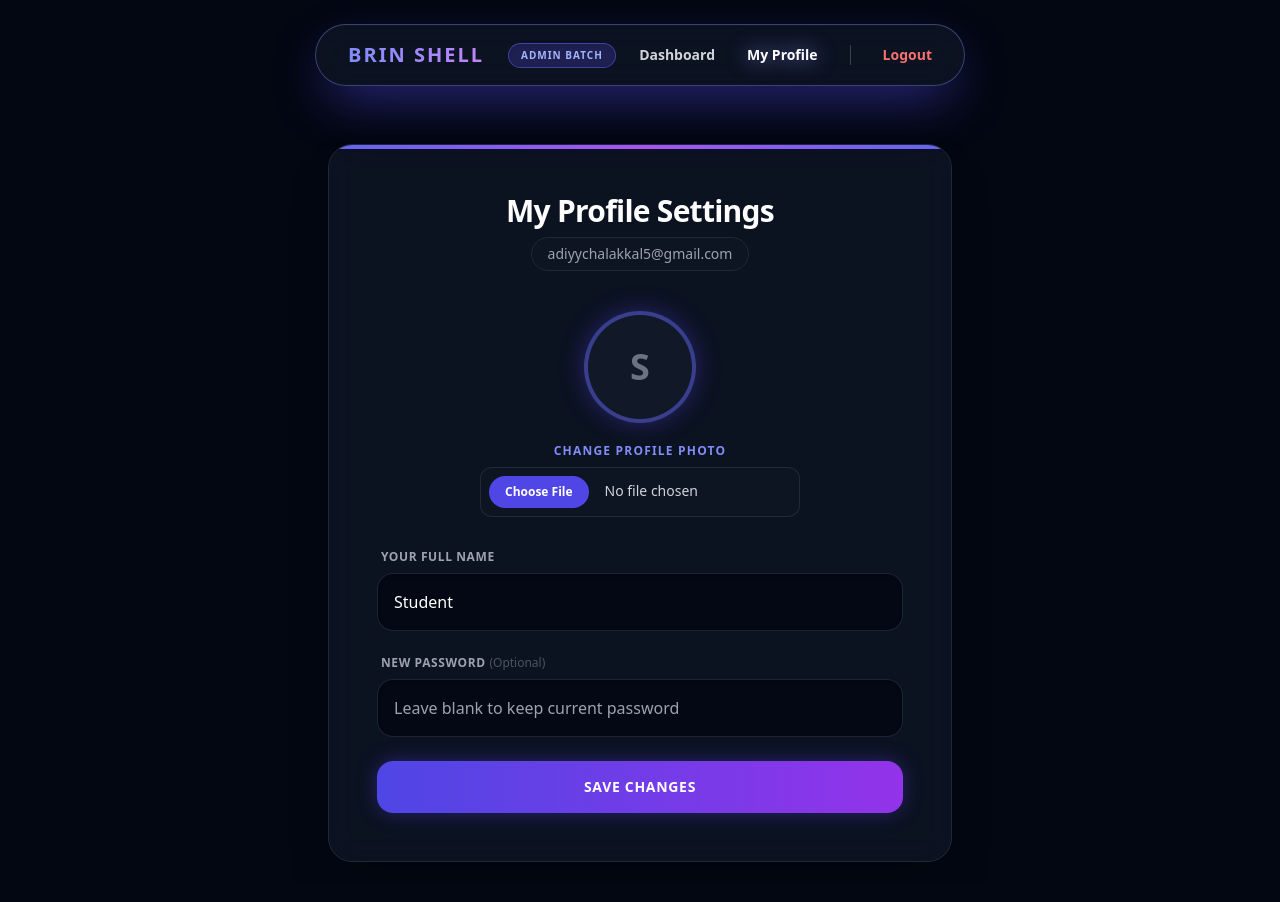
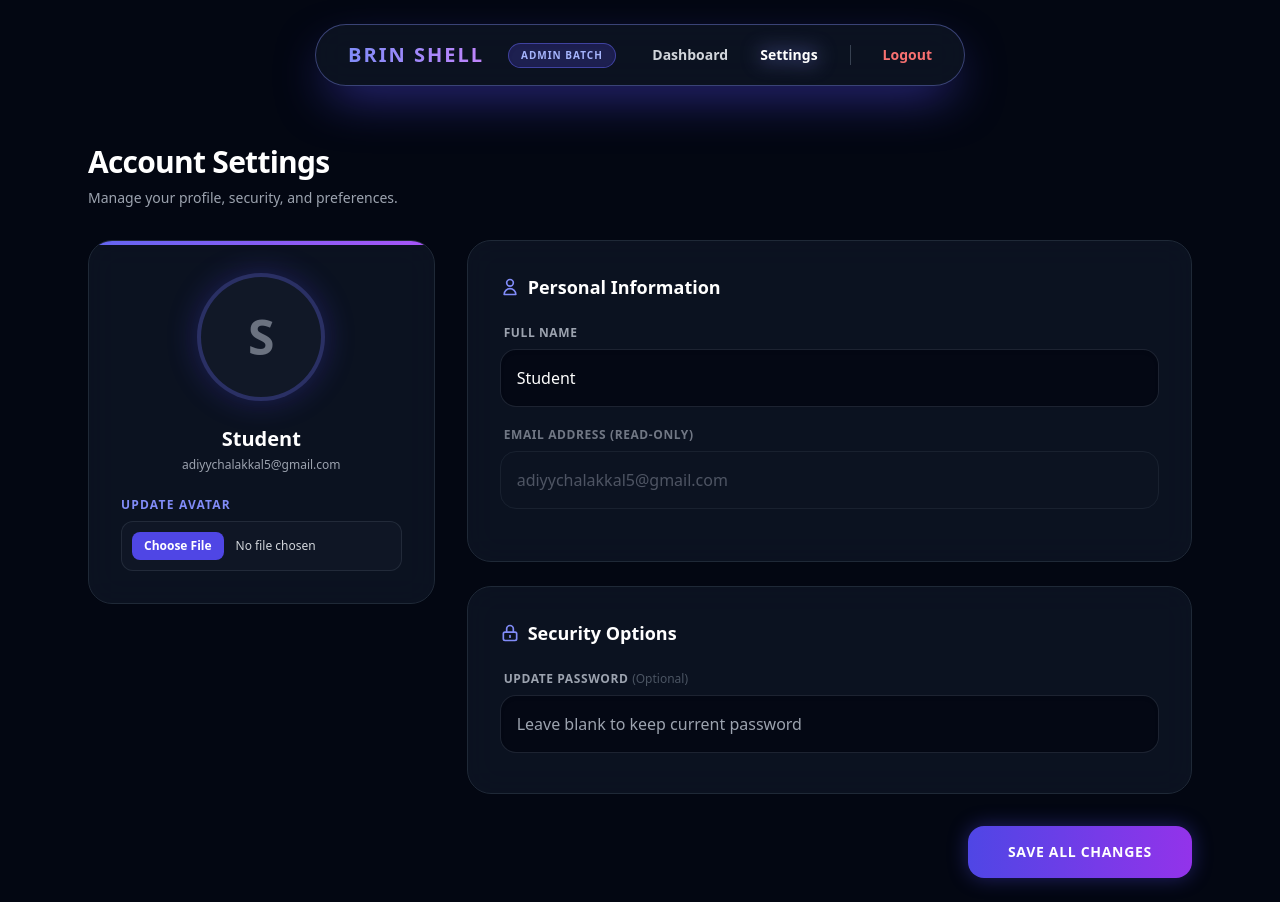
Before and after one commit to Adiyymac/brainshelli, a Flask app: template api/templates/profile.html in a window 1280 px wide. Before the commit the page ends 862 px from the top, so only its background shows below. Run offline with Flask 3, Linux system fonts and the light colour scheme; the template is opened without the code that fills it: values that come from a table or form of the project are taken from there, others are empty; data comes from the database, SQL or seed files in the repository; some libraries are stand-ins or nearby versions.

Commit message:
Change profile page title to 'Settings'

```diff
--- a/api/templates/profile.html
+++ b/api/templates/profile.html
@@ -3,25 +3,22 @@
 <head>
     <meta charset="UTF-8">
     <meta name="viewport" content="width=device-width, initial-scale=1.0">
-    <title>My Profile - BRIN SHELL</title>
+    <title>Settings - BRIN SHELL</title>
     <script src="https://cdn.tailwindcss.com"></script>
     <style>
         .glass-panel { background: rgba(17, 24, 39, 0.7); backdrop-filter: blur(16px); border: 1px solid rgba(255, 255, 255, 0.1); }
         .nav-icon:active { transform: scale(0.9); }
-
-        /* Floating Nav Animation */
         .dynamic-nav { animation: slideDown 0.6s cubic-bezier(0.16, 1, 0.3, 1); }
         @keyframes slideDown { from { transform: translate(-50%, -100%); opacity: 0; } to { transform: translate(-50%, 0); opacity: 1; } }
-
-        /* Preloader Animations */
-        .spin-reverse { animation: spin-reverse 1.5s linear infinite; }
-        @keyframes spin-reverse { from { transform: rotate(360deg); } to { transform: rotate(0deg); } }
-        .preloader-fade-out { opacity: 0; visibility: hidden; transition: opacity 0.8s ease-out, visibility 0.8s ease-out; }
+        .custom-scrollbar::-webkit-scrollbar { width: 4px; }
+        ::-webkit-scrollbar { width: 6px; }
+        ::-webkit-scrollbar-track { background: #111827; }
+        ::-webkit-scrollbar-thumb { background: #4f46e5; border-radius: 10px; }
     </style>
 </head>
 <body class="bg-gray-950 text-white font-sans min-h-screen flex flex-col pb-24 md:pb-0">
 
-    <!-- PRELOADER (Loading Screen) -->
+    <!-- Preloader Included -->
     {% include 'preloader.html' %}
 
     <!-- DESKTOP: Floating Dynamic Island Top Bar -->
@@ -35,7 +32,7 @@
 
         <div class="flex items-center gap-8">
             <a href="/dashboard" class="text-sm font-bold text-gray-300 hover:text-white hover:drop-shadow-[0_0_10px_rgba(129,140,248,0.9)] transition-all">Dashboard</a>
-            <a href="/profile" class="text-sm font-bold text-white drop-shadow-[0_0_10px_rgba(129,140,248,0.9)] transition-all">My Profile</a>
+            <a href="/profile" class="text-sm font-bold text-white drop-shadow-[0_0_10px_rgba(129,140,248,0.9)] transition-all">Settings</a>
             <div class="w-px h-5 bg-gray-700"></div>
             <a href="/logout" class="text-sm font-bold text-red-400 hover:text-red-300 hover:drop-shadow-[0_0_10px_rgba(248,113,113,0.9)] transition-all">Logout</a>
         </div>
@@ -44,55 +41,94 @@
     <!-- MOBILE: Simple Top Header -->
     <div class="md:hidden flex justify-between items-center p-5 w-full bg-gray-950/80 backdrop-blur-md fixed top-0 z-40 border-b border-gray-800/50">
         <h1 class="text-xl font-extrabold bg-clip-text text-transparent bg-gradient-to-r from-indigo-400 to-purple-500">BRIN SHELL</h1>
-        <span class="bg-indigo-600/20 text-indigo-400 px-3 py-1 rounded-full text-[10px] font-bold border border-indigo-500/30 uppercase">PROFILE</span>
+        <span class="bg-indigo-600/20 text-indigo-400 px-3 py-1 rounded-full text-[10px] font-bold border border-indigo-500/30 uppercase">SETTINGS</span>
     </div>
 
-    <!-- Main Content Area -->
-    <div class="flex-grow max-w-2xl mx-auto w-full p-4 sm:p-6 pt-24 md:pt-36 relative z-10">
-        <div class="glass-panel p-8 sm:p-12 rounded-3xl border border-gray-800 shadow-2xl relative overflow-hidden">
-            <!-- Decorative Top Gradient Line -->
-            <div class="absolute top-0 left-0 w-full h-1 bg-gradient-to-r from-indigo-500 via-purple-500 to-indigo-500"></div>
+    <!-- Main Content Area (Settings Layout) -->
+    <div class="flex-grow max-w-6xl mx-auto w-full p-4 sm:p-6 pt-24 md:pt-36 relative z-10">
 
-            <div class="text-center mb-10">
-                <h2 class="text-3xl font-extrabold tracking-tight text-white mb-2">My Profile Settings</h2>
-                <p class="text-sm text-gray-400 bg-gray-900/50 inline-block px-4 py-1.5 rounded-full border border-gray-800">{{ user.email }}</p>
-            </div>
+        <div class="mb-8">
+            <h2 class="text-3xl font-extrabold tracking-tight text-white">Account Settings</h2>
+            <p class="text-gray-400 text-sm mt-2">Manage your profile, security, and preferences.</p>
+        </div>
 
-            <form method="POST" enctype="multipart/form-data" class="space-y-6 relative z-10">
+        <!-- Form wrapping the grid layout -->
+        <form method="POST" enctype="multipart/form-data" class="grid grid-cols-1 lg:grid-cols-3 gap-8">
 
-                <!-- Photo Upload Section -->
-                <div class="flex flex-col items-center justify-center mb-8">
-                    <div class="relative w-28 h-28 rounded-full overflow-hidden border-4 border-indigo-500/50 shadow-[0_0_25px_rgba(79,70,229,0.4)] bg-gray-900 mb-5 group">
+            <!-- Left Column: Profile Summary & Photo Upload -->
+            <div class="lg:col-span-1">
+                <div class="glass-panel p-8 rounded-3xl border border-gray-800 text-center flex flex-col items-center relative overflow-hidden">
+                    <div class="absolute top-0 left-0 w-full h-1 bg-gradient-to-r from-indigo-500 to-purple-500"></div>
+
+                    <!-- Profile Image -->
+                    <div class="relative w-32 h-32 rounded-full overflow-hidden border-4 border-indigo-500/30 shadow-[0_0_30px_rgba(79,70,229,0.3)] bg-gray-900 mb-6 group">
                         {% if user.profile_photo %}
                             <img src="{{ user.profile_photo }}" alt="Profile" class="w-full h-full object-cover">
                         {% else %}
-                            <div class="w-full h-full flex items-center justify-center text-4xl text-gray-500 font-bold uppercase">
+                            <div class="w-full h-full flex items-center justify-center text-5xl text-gray-500 font-bold uppercase">
                                 {{ user.profile_name[0] if user.profile_name else user.email[0] }}
                             </div>
                         {% endif %}
+                        <!-- Hover Overlay for Photo -->
+                        <div class="absolute inset-0 bg-black/60 flex items-center justify-center opacity-0 group-hover:opacity-100 transition-opacity">
+                            <svg class="w-8 h-8 text-white" fill="none" stroke="currentColor" viewBox="0 0 24 24"><path stroke-linecap="round" stroke-linejoin="round" stroke-width="2" d="M3 9a2 2 0 012-2h.93a2 2 0 001.664-.89l.812-1.22A2 2 0 0110.07 4h3.86a2 2 0 011.664.89l.812 1.22A2 2 0 0018.07 7H19a2 2 0 012 2v9a2 2 0 01-2 2H5a2 2 0 01-2-2V9z"></path><path stroke-linecap="round" stroke-linejoin="round" stroke-width="2" d="M15 13a3 3 0 11-6 0 3 3 0 016 0z"></path></svg>
+                        </div>
                     </div>
-                    <label class="block text-indigo-400 text-xs font-bold mb-2 uppercase tracking-[0.1em]">Change Profile Photo</label>
-                    <input type="file" name="profile_photo" accept="image/*" class="w-full max-w-xs p-2 rounded-xl bg-gray-900/50 border border-gray-700/50 text-gray-300 text-sm file:mr-4 file:py-2 file:px-4 file:rounded-full file:border-0 file:text-xs file:font-bold file:bg-indigo-600 file:text-white hover:file:bg-indigo-500 transition cursor-pointer">
+
+                    <h3 class="text-xl font-bold text-white mb-1">{{ user.profile_name or 'Student' }}</h3>
+                    <p class="text-xs text-gray-400 mb-6">{{ user.email }}</p>
+
+                    <!-- File Input -->
+                    <div class="w-full">
+                        <label class="block text-left text-indigo-400 text-xs font-bold mb-2 uppercase tracking-[0.1em]">Update Avatar</label>
+                        <input type="file" name="profile_photo" accept="image/*" class="w-full p-2.5 rounded-xl bg-gray-900/80 border border-gray-700/50 text-gray-300 text-xs file:mr-3 file:py-1.5 file:px-3 file:rounded-lg file:border-0 file:text-xs file:font-bold file:bg-indigo-600 file:text-white hover:file:bg-indigo-500 transition cursor-pointer custom-scrollbar">
+                    </div>
+                </div>
+            </div>
+
+            <!-- Right Column: Settings Fields -->
+            <div class="lg:col-span-2 space-y-6">
+
+                <!-- Personal Info Section -->
+                <div class="glass-panel p-8 rounded-3xl border border-gray-800">
+                    <h4 class="text-lg font-bold text-white mb-6 flex items-center gap-2">
+                        <svg class="w-5 h-5 text-indigo-400" fill="none" stroke="currentColor" viewBox="0 0 24 24"><path stroke-linecap="round" stroke-linejoin="round" stroke-width="2" d="M16 7a4 4 0 11-8 0 4 4 0 018 0zM12 14a7 7 0 00-7 7h14a7 7 0 00-7-7z"></path></svg>
+                        Personal Information
+                    </h4>
+
+                    <div class="mb-5">
+                        <label class="block text-gray-400 text-xs font-semibold mb-2 uppercase tracking-wider pl-1">Full Name</label>
+                        <input type="text" name="profile_name" value="{{ user.profile_name }}" placeholder="Enter your full name" class="w-full p-4 rounded-2xl bg-gray-950/80 border border-gray-700/50 text-white focus:outline-none focus:border-indigo-500 focus:ring-1 focus:ring-indigo-500 transition shadow-inner">
+                    </div>
+
+                    <div class="mb-5 opacity-70">
+                        <label class="block text-gray-400 text-xs font-semibold mb-2 uppercase tracking-wider pl-1">Email Address (Read-only)</label>
+                        <input type="email" value="{{ user.email }}" readonly class="w-full p-4 rounded-2xl bg-gray-900/50 border border-gray-800 text-gray-500 cursor-not-allowed">
+                    </div>
                 </div>
 
-                <!-- Name Input -->
-                <div class="mb-5">
-                    <label class="block text-gray-400 text-xs font-semibold mb-2 uppercase tracking-wider pl-1">Your Full Name</label>
-                    <input type="text" name="profile_name" value="{{ user.profile_name }}" class="w-full p-4 rounded-2xl bg-gray-950/80 border border-gray-700/50 text-white focus:outline-none focus:border-indigo-500 focus:ring-1 focus:ring-indigo-500 transition shadow-inner">
-                </div>
+                <!-- Security Section -->
+                <div class="glass-panel p-8 rounded-3xl border border-gray-800">
+                    <h4 class="text-lg font-bold text-white mb-6 flex items-center gap-2">
+                        <svg class="w-5 h-5 text-indigo-400" fill="none" stroke="currentColor" viewBox="0 0 24 24"><path stroke-linecap="round" stroke-linejoin="round" stroke-width="2" d="M12 15v2m-6 4h12a2 2 0 002-2v-6a2 2 0 00-2-2H6a2 2 0 00-2 2v6a2 2 0 002 2zm10-10V7a4 4 0 00-8 0v4h8z"></path></svg>
+                        Security Options
+                    </h4>
 
-                <!-- Password Input -->
-                <div class="mb-8">
-                    <label class="block text-gray-400 text-xs font-semibold mb-2 uppercase tracking-wider pl-1">New Password <span class="text-gray-600 font-normal normal-case tracking-normal">(Optional)</span></label>
-                    <input type="password" name="password" placeholder="Leave blank to keep current password" class="w-full p-4 rounded-2xl bg-gray-950/80 border border-gray-700/50 text-white focus:outline-none focus:border-indigo-500 focus:ring-1 focus:ring-indigo-500 transition shadow-inner">
+                    <div class="mb-2">
+                        <label class="block text-gray-400 text-xs font-semibold mb-2 uppercase tracking-wider pl-1">Update Password <span class="text-gray-600 font-normal normal-case tracking-normal">(Optional)</span></label>
+                        <input type="password" name="password" placeholder="Leave blank to keep current password" class="w-full p-4 rounded-2xl bg-gray-950/80 border border-gray-700/50 text-white focus:outline-none focus:border-indigo-500 focus:ring-1 focus:ring-indigo-500 transition shadow-inner">
+                    </div>
                 </div>
 
                 <!-- Submit Button -->
-                <button type="submit" class="w-full bg-gradient-to-r from-indigo-600 to-purple-600 hover:from-indigo-500 hover:to-purple-500 text-white p-4 rounded-2xl font-bold tracking-wider uppercase text-sm shadow-[0_0_20px_rgba(79,70,229,0.4)] transition transform hover:-translate-y-1 mt-4">
-                    Save Changes
-                </button>
-            </form>
-        </div>
+                <div class="flex justify-end pt-2">
+                    <button type="submit" class="w-full sm:w-auto bg-gradient-to-r from-indigo-600 to-purple-600 hover:from-indigo-500 hover:to-purple-500 text-white px-10 py-4 rounded-2xl font-bold tracking-wider uppercase text-sm shadow-[0_0_20px_rgba(79,70,229,0.4)] transition transform hover:-translate-y-1">
+                        Save All Changes
+                    </button>
+                </div>
+            </div>
+
+        </form>
     </div>
 
     <!-- MOBILE: Bottom Floating Navigation -->
@@ -103,7 +139,7 @@
         </a>
         <a href="/profile" class="nav-icon text-indigo-400 transition flex flex-col items-center gap-1">
             <svg class="w-6 h-6" fill="none" stroke="currentColor" viewBox="0 0 24 24"><path stroke-linecap="round" stroke-linejoin="round" stroke-width="2" d="M16 7a4 4 0 11-8 0 4 4 0 018 0zM12 14a7 7 0 00-7 7h14a7 7 0 00-7-7z"></path></svg>
-            <span class="text-[9px] font-bold tracking-wider">PROFILE</span>
+            <span class="text-[9px] font-bold tracking-wider">SETTINGS</span>
         </a>
         <a href="/logout" class="nav-icon text-gray-400 hover:text-red-400 transition flex flex-col items-center gap-1">
             <svg class="w-6 h-6" fill="none" stroke="currentColor" viewBox="0 0 24 24"><path stroke-linecap="round" stroke-linejoin="round" stroke-width="2" d="M17 16l4-4m0 0l-4-4m4 4H7m6 4v1a3 3 0 01-3 3H6a3 3 0 01-3-3V7a3 3 0 013-3h4a3 3 0 013 3v1"></path></svg>
@@ -111,13 +147,5 @@
         </a>
     </div>
 
-    <!-- PRELOADER SCRIPT -->
-    <script>
-        window.addEventListener('load', function() {
-            const preloader = document.getElementById('brin-preloader');
-            preloader.classList.add('preloader-fade-out');
-            setTimeout(() => { preloader.style.display = 'none'; }, 800);
-        });
-    </script>
 </body>
 </html>
```
